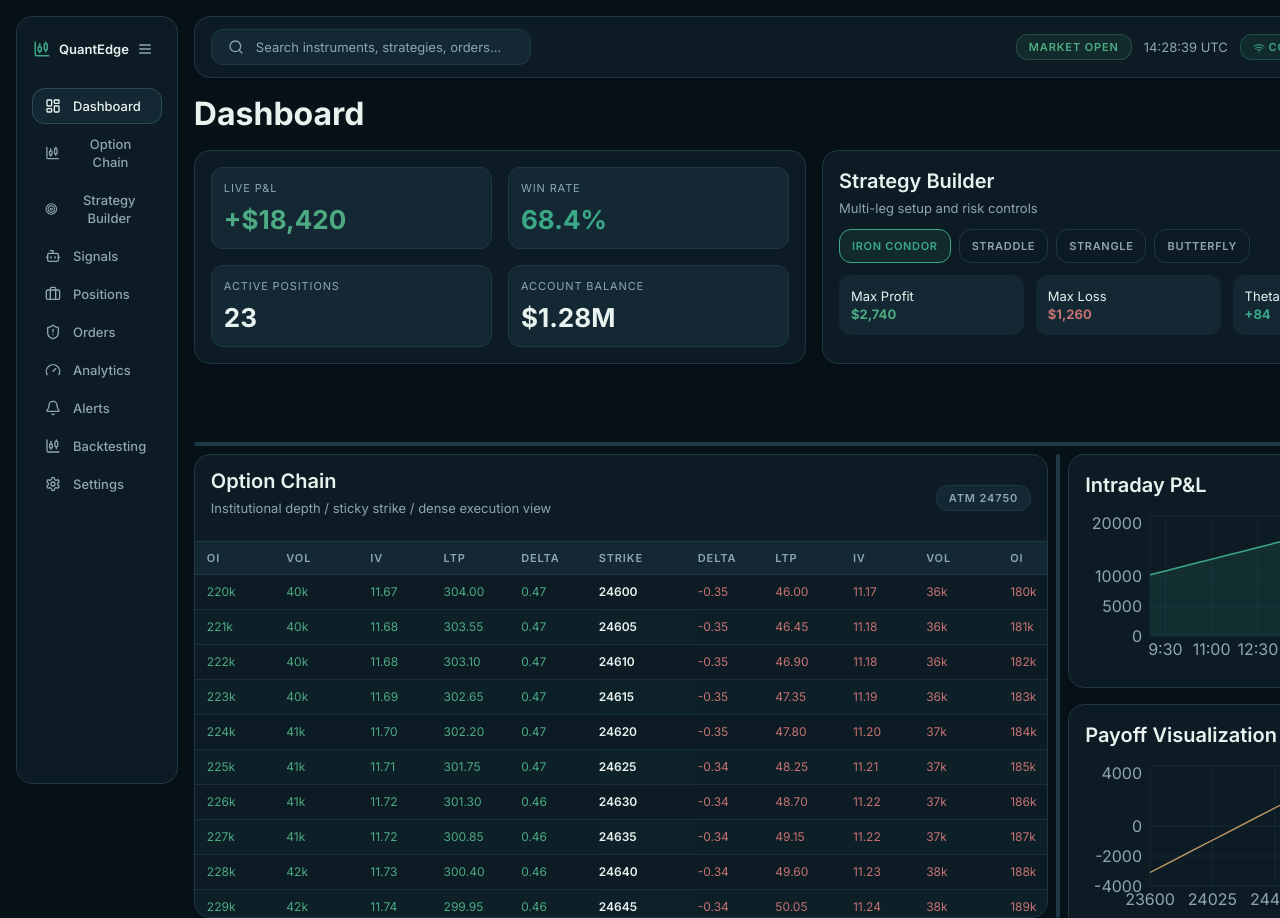
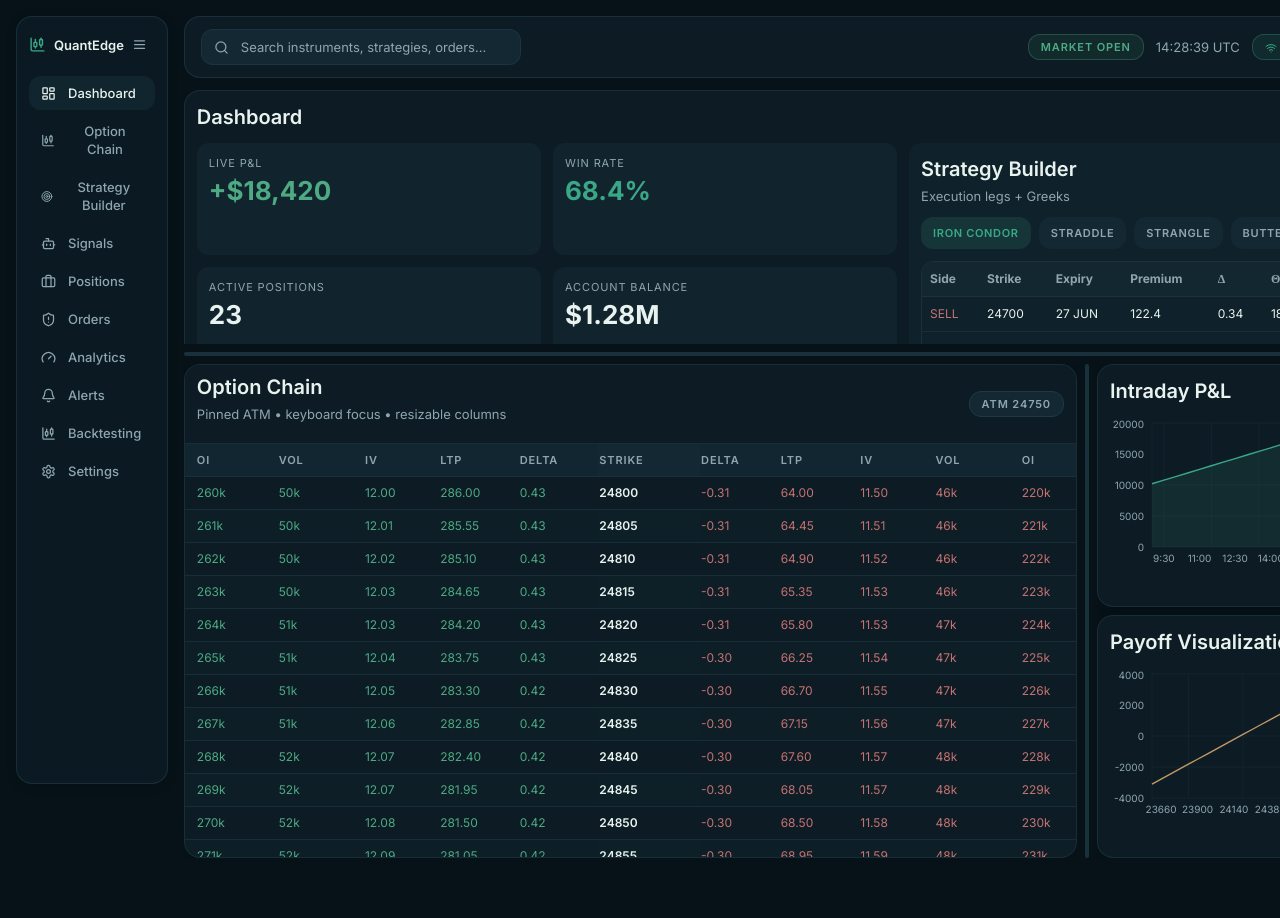
Before and after one commit to JLP-009/hello, a React (Vite) app: page / in a window 1280 px wide. Shown: the top 918 px of the page. After the commit the page ends 858 px from the top, so only its background shows below. Built offline with nearby package versions, Linux system fonts and the light colour scheme.

Commit message:
Refine terminal workspace UX and institutional option-chain behaviors

```diff
--- a/src/App.tsx
+++ b/src/App.tsx
@@ -1,4 +1,4 @@
-import { useMemo } from 'react'
+import { useMemo, useState } from 'react'
 import { Bell, Bot, Briefcase, CandlestickChart, Gauge, LayoutDashboard, Menu, Search, Settings, ShieldAlert, Target, UserCircle2, Wifi } from 'lucide-react'
 import { motion } from 'framer-motion'
 import { Area, AreaChart, CartesianGrid, Line, LineChart, ResponsiveContainer, Tooltip, XAxis, YAxis } from 'recharts'
@@ -8,66 +8,80 @@ import { navItems, useTerminalStore } from './store/useTerminalStore'
 import { Badge, Card, SectionHeading } from './components/ui'
 
 type OptionRow = { callOi: string; callVolume: string; callIv: string; callLtp: string; callDelta: string; strike: number; putDelta: string; putLtp: string; putIv: string; putVolume: string; putOi: string; bid: string; ask: string; atm: boolean }
+type LegRow = { id: string; side: 'BUY'|'SELL'; strike: number; expiry: string; premium: number; delta: number; theta: number; qty: number; orderType: 'MKT'|'LMT' }
+
 const stats = [['Live P&L', '+$18,420', 'success'], ['Win Rate', '68.4%', 'accent'], ['Active Positions', '23', 'neutral'], ['Account Balance', '$1.28M', 'neutral']] as const
 const navIcon = [LayoutDashboard, CandlestickChart, Target, Bot, Briefcase, ShieldAlert, Gauge, Bell, CandlestickChart, Settings]
-
-const optionRows: OptionRow[] = Array.from({ length: 900 }, (_, i) => {
-  const strike = 24200 + i * 5
-  return { strike, atm: strike === 24750, callOi: `${140 + i}k`, callVolume: `${20 + Math.floor(i / 4)}k`, callIv: (11 + i / 120).toFixed(2), callLtp: (340 - i * 0.45).toFixed(2), callDelta: (0.55 - i * 0.001).toFixed(2), putDelta: (-0.43 + i * 0.001).toFixed(2), putLtp: (10 + i * 0.45).toFixed(2), putIv: (10.5 + i / 120).toFixed(2), putVolume: `${16 + Math.floor(i / 4)}k`, putOi: `${100 + i}k`, bid: (120 + i * 0.22).toFixed(2), ask: (121 + i * 0.22).toFixed(2) }
-})
-const pnlData = Array.from({ length: 18 }, (_, i) => ({ t: `${9 + Math.floor(i / 2)}:${i % 2 === 0 ? '00' : '30'}`, pnl: 10200 + i * 650 - (i > 12 ? (i - 12) * 420 : 0) }))
-const payoffData = Array.from({ length: 22 }, (_, i) => ({ x: 23600 + i * 85, y: -3100 + i * 430 - Math.max(0, i - 12) * 510 }))
+const optionRows: OptionRow[] = Array.from({ length: 1200 }, (_, i) => { const strike = 24200 + i * 5; return { strike, atm: strike === 24750, callOi: `${140 + i}k`, callVolume: `${20 + Math.floor(i / 4)}k`, callIv: (11 + i / 120).toFixed(2), callLtp: (340 - i * 0.45).toFixed(2), callDelta: (0.55 - i * 0.001).toFixed(2), putDelta: (-0.43 + i * 0.001).toFixed(2), putLtp: (10 + i * 0.45).toFixed(2), putIv: (10.5 + i / 120).toFixed(2), putVolume: `${16 + Math.floor(i / 4)}k`, putOi: `${100 + i}k`, bid: (120 + i * 0.22).toFixed(2), ask: (121 + i * 0.22).toFixed(2) } })
 
 const columns: ColumnDef<OptionRow>[] = [
-  { accessorKey: 'callOi', header: 'OI', size: 84 }, { accessorKey: 'callVolume', header: 'Vol', size: 78 }, { accessorKey: 'callIv', header: 'IV', size: 68 },
-  { accessorKey: 'callLtp', header: 'LTP', size: 72 }, { accessorKey: 'callDelta', header: 'Delta', size: 72 }, { accessorKey: 'strike', header: 'Strike', size: 92 },
-  { accessorKey: 'putDelta', header: 'Delta', size: 72 }, { accessorKey: 'putLtp', header: 'LTP', size: 72 }, { accessorKey: 'putIv', header: 'IV', size: 68 },
-  { accessorKey: 'putVolume', header: 'Vol', size: 78 }, { accessorKey: 'putOi', header: 'OI', size: 84 }, { accessorKey: 'bid', header: 'Bid', size: 72 }, { accessorKey: 'ask', header: 'Ask', size: 72 },
+  { accessorKey: 'callOi', header: 'OI', size: 84 }, { accessorKey: 'callVolume', header: 'Vol', size: 78 }, { accessorKey: 'callIv', header: 'IV', size: 68 }, { accessorKey: 'callLtp', header: 'LTP', size: 72 }, { accessorKey: 'callDelta', header: 'Delta', size: 72 }, { accessorKey: 'strike', header: 'Strike', size: 92 }, { accessorKey: 'putDelta', header: 'Delta', size: 72 }, { accessorKey: 'putLtp', header: 'LTP', size: 72 }, { accessorKey: 'putIv', header: 'IV', size: 68 }, { accessorKey: 'putVolume', header: 'Vol', size: 78 }, { accessorKey: 'putOi', header: 'OI', size: 84 }, { accessorKey: 'bid', header: 'Bid', size: 72 }, { accessorKey: 'ask', header: 'Ask', size: 72 },
+]
+
+const pnlData = Array.from({ length: 24 }, (_, i) => ({ t: `${9 + Math.floor(i / 2)}:${i % 2 === 0 ? '00' : '30'}`, pnl: 10200 + i * 580 - (i > 14 ? (i - 14) * 460 : 0) }))
+const payoffData = Array.from({ length: 31 }, (_, i) => ({ x: 23600 + i * 60, y: -3100 + i * 320 - Math.max(0, i - 18) * 450 }))
+
+const seedLegs: LegRow[] = [
+  { id: '1', side: 'SELL', strike: 24700, expiry: '27 JUN', premium: 122.4, delta: 0.34, theta: 18.2, qty: 75, orderType: 'LMT' },
+  { id: '2', side: 'BUY', strike: 24900, expiry: '27 JUN', premium: 61.8, delta: 0.21, theta: 9.7, qty: 75, orderType: 'LMT' },
 ]
 
 export function App() {
   const { activeNav, sidebarCollapsed, setActiveNav, toggleSidebar, strategyPreset, setStrategyPreset } = useTerminalStore()
+  const [selectedStrike, setSelectedStrike] = useState<number>(24750)
+  const [selectedRow, setSelectedRow] = useState<string | null>(null)
+  const [legs] = useState(seedLegs)
+
   const table = useReactTable({ data: optionRows, columns, getCoreRowModel: getCoreRowModel(), columnResizeMode: 'onChange' })
-  const visibleRows = useMemo(() => table.getRowModel().rows.slice(80, 280), [table])
+  const visibleRows = useMemo(() => table.getRowModel().rows.slice(120, 420), [table])
 
   return <div className="min-h-screen bg-terminal-bg-primary font-[Inter] text-terminal-text-primary antialiased">
     <div className="flex">
-      <aside className={`m-4 mr-0 flex h-[calc(100vh-32px)] flex-col rounded-2xl border border-terminal-border-subtle bg-terminal-bg-secondary p-4 shadow-panel transition-all duration-300 ${sidebarCollapsed ? 'w-20' : 'w-64'}`}>
-        <div className="mb-6 flex items-center justify-between"><div className="flex items-center gap-2"><CandlestickChart className="text-terminal-accent-primary" size={18} /><span className={`${sidebarCollapsed ? 'hidden' : ''} text-secondary-sm font-semibold`}>QuantEdge</span></div><button className="rounded-xl p-2 text-terminal-text-secondary hover:bg-terminal-bg-elevated" onClick={toggleSidebar}><Menu size={16} /></button></div>
-        <nav className="space-y-1">{navItems.map((item, idx) => { const Icon = navIcon[idx]; const active = item === activeNav; return <button key={item} onClick={() => setActiveNav(item)} className={`flex w-full items-center gap-3 rounded-xl px-3 py-2 text-secondary-sm font-medium ${active ? 'bg-terminal-bg-elevated text-terminal-text-primary ring-1 ring-terminal-border-strong' : 'text-terminal-text-secondary hover:bg-terminal-bg-elevated/70 hover:text-terminal-text-primary'}`}><Icon size={16} />{!sidebarCollapsed && item}</button> })}</nav>
+      <aside className={`m-4 mr-0 flex h-[calc(100vh-32px)] flex-col rounded-2xl border border-terminal-border-subtle/70 bg-terminal-bg-secondary/90 p-3 shadow-panel transition-all duration-300 ${sidebarCollapsed ? 'w-20' : 'w-60'}`}>
+        <div className="mb-4 flex items-center justify-between"><div className="flex items-center gap-2"><CandlestickChart className="text-terminal-accent-primary" size={17} /><span className={`${sidebarCollapsed ? 'hidden' : ''} text-secondary-sm font-semibold`}>QuantEdge</span></div><button className="rounded-xl p-2 text-terminal-text-secondary hover:bg-terminal-bg-elevated/70" onClick={toggleSidebar}><Menu size={15} /></button></div>
+        <nav className="space-y-1">{navItems.map((item, idx) => { const Icon = navIcon[idx]; const active = item === activeNav; return <button key={item} onClick={() => setActiveNav(item)} className={`flex w-full items-center gap-3 rounded-xl px-3 py-2 text-secondary-sm font-medium transition-colors ${active ? 'bg-terminal-bg-elevated/80 text-terminal-text-primary' : 'text-terminal-text-secondary hover:bg-terminal-bg-elevated/50 hover:text-terminal-text-primary'}`}><Icon size={15} />{!sidebarCollapsed && item}</button> })}</nav>
       </aside>
 
       <main className="flex-1 p-4">
-        <Card className="mb-4 bg-terminal-bg-secondary px-4 py-3"><div className="flex items-center justify-between"><div className="flex min-w-[320px] items-center gap-3 rounded-xl border border-terminal-border-subtle bg-terminal-bg-elevated px-4 py-2"><Search size={16} className="text-terminal-text-secondary" /><span className="text-secondary-sm text-terminal-text-secondary">Search instruments, strategies, orders...</span></div><div className="flex items-center gap-3"><Badge tone="success">Market Open</Badge><span className="text-secondary-sm text-terminal-text-secondary">14:28:39 UTC</span><Badge tone="accent"><Wifi size={12} className="inline"/> Connected</Badge><Bell size={16} className="text-terminal-text-secondary" /><UserCircle2 size={18} className="text-terminal-text-secondary" /></div></div></Card>
+        <div className="mb-3 rounded-2xl border border-terminal-border-subtle/70 bg-terminal-bg-secondary px-4 py-3"><div className="flex items-center justify-between"><div className="flex min-w-[320px] items-center gap-3 rounded-xl border border-terminal-border-subtle/70 bg-terminal-bg-elevated px-3 py-2"><Search size={15} className="text-terminal-text-secondary" /><span className="text-secondary-sm text-terminal-text-secondary">Search instruments, strategies, orders...</span></div><div className="flex items-center gap-3"><Badge tone="success">Market Open</Badge><span className="text-secondary-sm text-terminal-text-secondary">14:28:39 UTC</span><Badge tone="accent"><Wifi size={12} className="inline"/> Connected</Badge><Bell size={15} className="text-terminal-text-secondary" /><UserCircle2 size={17} className="text-terminal-text-secondary" /></div></div></div>
 
-        <h1 className="mb-4 text-page-title font-bold">Dashboard</h1>
-
-        <PanelGroup direction="vertical" className="h-[calc(100vh-180px)]">
-          <Panel defaultSize={38} minSize={30}>
-            <div className="grid grid-cols-1 gap-4 xl:grid-cols-2">
-              <Card className="p-4"><div className="grid grid-cols-2 gap-4">{stats.map(([l, v, tone]) => <motion.div whileHover={{ y: -2 }} key={l} className="rounded-xl border border-terminal-border-subtle bg-terminal-bg-elevated p-3"><p className="text-label-xs uppercase tracking-[0.08em] text-terminal-text-secondary">{l}</p><p className={`mt-2 text-value-xl font-bold ${tone === 'success' ? 'text-terminal-success' : tone === 'accent' ? 'text-terminal-accent-primary' : 'text-terminal-text-primary'}`}>{v}</p></motion.div>)}</div></Card>
-              <Card className="p-4"><SectionHeading title="Strategy Builder" subtitle="Multi-leg setup and risk controls" /><div className="mb-3 flex flex-wrap gap-2">{['Iron Condor', 'Straddle', 'Strangle', 'Butterfly'].map((p) => <button key={p} onClick={() => setStrategyPreset(p)} className={`rounded-xl border px-3 py-2 text-label-xs font-semibold uppercase tracking-[0.06em] ${strategyPreset === p ? 'border-terminal-accent-primary bg-terminal-accent-primary/10 text-terminal-accent-primary' : 'border-terminal-border-subtle text-terminal-text-secondary hover:bg-terminal-bg-elevated'}`}>{p}</button>)}</div><div className="grid grid-cols-3 gap-3 text-secondary-sm"><div className="rounded-xl bg-terminal-bg-elevated p-3">Max Profit<br/><b className="text-terminal-success">$2,740</b></div><div className="rounded-xl bg-terminal-bg-elevated p-3">Max Loss<br/><b className="text-terminal-danger">$1,260</b></div><div className="rounded-xl bg-terminal-bg-elevated p-3">Theta<br/><b className="text-terminal-accent-primary">+84</b></div></div></Card>
+        <PanelGroup autoSaveId="terminal-workspace-v1" direction="vertical" className="h-[calc(100vh-132px)]">
+          <Panel defaultSize={34} minSize={24} collapsible>
+            <div className="rounded-2xl border border-terminal-border-subtle/60 bg-terminal-bg-secondary p-3">
+              <div className="mb-3 flex items-center justify-between"><h1 className="text-section-title font-semibold">Dashboard</h1><Badge tone="neutral">Workspace: Core</Badge></div>
+              <div className="grid grid-cols-1 gap-3 xl:grid-cols-7">
+                <div className="xl:col-span-4 grid grid-cols-2 gap-3">{stats.map(([l, v, tone]) => <motion.div whileHover={{ y: -1 }} key={l} className="rounded-xl bg-terminal-bg-elevated/70 p-3"><p className="text-label-xs uppercase tracking-[0.08em] text-terminal-text-secondary">{l}</p><p className={`mt-1 text-value-xl font-bold ${tone === 'success' ? 'text-terminal-success' : tone === 'accent' ? 'text-terminal-accent-primary' : 'text-terminal-text-primary'}`}>{v}</p></motion.div>)}</div>
+                <div className="xl:col-span-3 rounded-xl bg-terminal-bg-elevated/40 p-3">
+                  <SectionHeading title="Strategy Builder" subtitle="Execution legs + Greeks" />
+                  <div className="mb-3 flex flex-wrap gap-2">{['Iron Condor', 'Straddle', 'Strangle', 'Butterfly'].map((p) => <button key={p} onClick={() => setStrategyPreset(p)} className={`rounded-xl px-3 py-2 text-label-xs font-semibold uppercase tracking-[0.06em] ${strategyPreset === p ? 'bg-terminal-accent-primary/15 text-terminal-accent-primary' : 'bg-terminal-bg-elevated text-terminal-text-secondary hover:text-terminal-text-primary'}`}>{p}</button>)}</div>
+                  <div className="overflow-auto rounded-xl border border-terminal-border-subtle/70"><table className="w-full text-[12px]"><thead className="bg-terminal-bg-elevated/80 text-terminal-text-secondary"><tr><th className="px-2 py-2 text-left">Side</th><th className="px-2 py-2 text-left">Strike</th><th className="px-2 py-2 text-left">Expiry</th><th className="px-2 py-2 text-left">Premium</th><th className="px-2 py-2 text-left">Δ</th><th className="px-2 py-2 text-left">Θ</th><th className="px-2 py-2 text-left">Qty</th><th className="px-2 py-2 text-left">Type</th></tr></thead><tbody>{legs.map((leg)=><tr key={leg.id} className="border-t border-terminal-border-subtle/60"><td className={`px-2 py-2 ${leg.side==='BUY'?'text-terminal-success':'text-terminal-danger'}`}>{leg.side}</td><td className="px-2 py-2">{leg.strike}</td><td className="px-2 py-2">{leg.expiry}</td><td className="px-2 py-2">{leg.premium}</td><td className="px-2 py-2">{leg.delta}</td><td className="px-2 py-2">{leg.theta}</td><td className="px-2 py-2">{leg.qty}</td><td className="px-2 py-2">{leg.orderType}</td></tr>)}</tbody></table></div>
+                </div>
+              </div>
             </div>
           </Panel>
-          <PanelResizeHandle className="my-2 h-1 rounded bg-terminal-border-subtle" />
-          <Panel defaultSize={62} minSize={40}>
-            <PanelGroup direction="horizontal">
-              <Panel defaultSize={70} minSize={55}>
-                <Card className="h-full overflow-hidden">
-                  <div className="flex items-center justify-between border-b border-terminal-border-subtle px-4 py-3"><SectionHeading title="Option Chain" subtitle="Institutional depth / sticky strike / dense execution view" /><Badge>ATM 24750</Badge></div>
-                  <div className="h-[calc(100%-84px)] overflow-auto"><table className="w-[1060px] table-fixed text-[12px]">
-                    <thead className="sticky top-0 z-20 bg-terminal-bg-elevated"><tr>{table.getFlatHeaders().map((h, i) => <th key={h.id} style={{ width: h.getSize() }} className={`group relative border-b border-terminal-border-subtle py-2 text-left text-label-xs font-semibold uppercase tracking-[0.08em] text-terminal-text-secondary ${i === 0 ? 'pl-3' : ''} ${h.id.includes('strike') ? 'sticky left-[374px] z-30 bg-terminal-bg-elevated text-terminal-text-primary' : ''}`}>{flexRender(h.column.columnDef.header, h.getContext())}<div onMouseDown={h.getResizeHandler()} onTouchStart={h.getResizeHandler()} className="absolute right-0 top-0 h-full w-1 cursor-col-resize bg-transparent group-hover:bg-terminal-border-strong"/></th>)}</tr></thead>
-                    <tbody>{visibleRows.map((row, rI) => <tr key={row.id} tabIndex={0} className={`${rI % 2 === 0 ? 'bg-transparent' : 'bg-terminal-bg-elevated/25'} border-b border-terminal-border-subtle/70 ${row.original.atm ? 'bg-terminal-accent-primary/12' : ''} hover:bg-terminal-bg-elevated focus-within:bg-terminal-bg-elevated`}>
-                      {row.getVisibleCells().map((cell, cI) => <td key={cell.id} className={`py-2 ${cI === 0 ? 'pl-3' : ''} ${cell.column.id.includes('strike') ? 'sticky left-[374px] z-10 bg-inherit font-semibold text-terminal-text-primary' : ''} ${['callOi','callVolume','callIv','callLtp','callDelta'].includes(cell.column.id) ? 'text-terminal-success' : ''} ${['putDelta','putLtp','putIv','putVolume','putOi'].includes(cell.column.id) ? 'text-terminal-danger' : ''}`}>{flexRender(cell.column.columnDef.cell, cell.getContext())}</td>)}
-                    </tr>)}</tbody>
+
+          <PanelResizeHandle className="my-2 h-1 rounded bg-terminal-border-subtle/80" />
+
+          <Panel defaultSize={66} minSize={42}>
+            <PanelGroup autoSaveId="terminal-main-split-v1" direction="horizontal">
+              <Panel defaultSize={72} minSize={58} collapsible>
+                <Card className="h-full overflow-hidden border-terminal-border-subtle/60 bg-terminal-bg-secondary">
+                  <div className="sticky top-0 z-40 flex items-center justify-between border-b border-terminal-border-subtle/60 bg-terminal-bg-secondary px-3 py-2"><SectionHeading title="Option Chain" subtitle="Pinned ATM • keyboard focus • resizable columns" /><Badge>ATM {selectedStrike}</Badge></div>
+                  <div className="h-[calc(100%-76px)] overflow-auto"><table className="w-[1088px] table-fixed text-[12px]">
+                    <thead className="sticky top-0 z-30 bg-terminal-bg-elevated/95"><tr>{table.getFlatHeaders().map((h) => <th key={h.id} style={{ width: h.getSize() }} className={`group relative border-b border-terminal-border-subtle/70 py-2 text-left text-label-xs font-semibold uppercase tracking-[0.08em] text-terminal-text-secondary ${h.id.includes('callOi') ? 'pl-3' : ''} ${h.id.includes('strike') ? 'sticky left-[374px] z-40 bg-terminal-bg-elevated text-terminal-text-primary' : ''}`}>{flexRender(h.column.columnDef.header, h.getContext())}<div onMouseDown={h.getResizeHandler()} onTouchStart={h.getResizeHandler()} className="absolute right-0 top-0 h-full w-1 cursor-col-resize bg-transparent hover:bg-terminal-border-strong" /></th>)}</tr></thead>
+                    <tbody>{visibleRows.map((row, idx) => { const isSelected = selectedRow === row.id; const isAtm = row.original.atm; return <tr key={row.id} tabIndex={0} onClick={() => { setSelectedRow(row.id); setSelectedStrike(row.original.strike) }} className={`${idx % 2 === 0 ? 'bg-transparent' : 'bg-terminal-bg-elevated/20'} ${isSelected ? 'bg-terminal-bg-elevated/70' : ''} ${isAtm ? 'sticky top-[34px] z-20 bg-terminal-accent-primary/15' : ''} border-b border-terminal-border-subtle/60 hover:bg-terminal-bg-elevated/55 focus-within:bg-terminal-bg-elevated/65`}>
+                      {row.getVisibleCells().map((cell) => <td key={cell.id} className={`py-[7px] ${cell.column.id.includes('callOi') ? 'pl-3' : ''} ${cell.column.id.includes('strike') ? 'sticky left-[374px] z-30 bg-inherit font-semibold text-terminal-text-primary' : ''} ${['callOi','callVolume','callIv','callLtp','callDelta'].includes(cell.column.id) ? 'text-terminal-success' : ''} ${['putDelta','putLtp','putIv','putVolume','putOi'].includes(cell.column.id) ? 'text-terminal-danger' : ''}`}>{flexRender(cell.column.columnDef.cell, cell.getContext())}</td>)}
+                    </tr>})}</tbody>
                   </table></div>
                 </Card>
               </Panel>
-              <PanelResizeHandle className="mx-2 w-1 rounded bg-terminal-border-subtle" />
-              <Panel defaultSize={30} minSize={25}>
-                <div className="grid h-full gap-4">
-                  <Card className="p-4"><SectionHeading title="Intraday P&L" /><div className="h-40"><ResponsiveContainer><AreaChart data={pnlData}><CartesianGrid stroke="#1E3945" strokeOpacity={0.45} /><XAxis dataKey="t" stroke="#8EA6AF" tickLine={false} axisLine={false} /><YAxis stroke="#8EA6AF" tickLine={false} axisLine={false} /><Tooltip contentStyle={{ background: '#132833', border: '1px solid #2B4B57', borderRadius: 8 }} /><Area dataKey="pnl" stroke="#3AA886" strokeWidth={1.5} fill="#3AA88633" /></AreaChart></ResponsiveContainer></div></Card>
-                  <Card className="p-4"><SectionHeading title="Payoff Visualization" /><div className="h-40"><ResponsiveContainer><LineChart data={payoffData}><CartesianGrid stroke="#1E3945" strokeOpacity={0.45} /><XAxis dataKey="x" stroke="#8EA6AF" tickLine={false} axisLine={false} /><YAxis stroke="#8EA6AF" tickLine={false} axisLine={false} /><Tooltip contentStyle={{ background: '#132833', border: '1px solid #2B4B57', borderRadius: 8 }} /><Line dataKey="y" stroke="#C39A63" strokeWidth={1.4} dot={false} /></LineChart></ResponsiveContainer></div></Card>
+
+              <PanelResizeHandle className="mx-2 w-1 rounded bg-terminal-border-subtle/80" />
+
+              <Panel defaultSize={28} minSize={24} collapsible>
+                <div className="grid h-full gap-2">
+                  <Card className="p-3 border-terminal-border-subtle/60 bg-terminal-bg-secondary"><SectionHeading title="Intraday P&L" /><div className="h-40"><ResponsiveContainer><AreaChart margin={{ top: 6, right: 6, bottom: 0, left: -18 }} data={pnlData}><CartesianGrid stroke="#1E3945" strokeOpacity={0.3} /><XAxis dataKey="t" tick={{ fontSize: 10 }} stroke="#8EA6AF" tickLine={false} axisLine={false} /><YAxis tick={{ fontSize: 10 }} stroke="#8EA6AF" tickLine={false} axisLine={false} /><Tooltip cursor={{ stroke: '#2B4B57', strokeDasharray: '4 2' }} contentStyle={{ background: '#132833', border: '1px solid #2B4B57', borderRadius: 8, fontSize: 11 }} /><Area dataKey="pnl" stroke="#3AA886" strokeWidth={1.4} fill="#3AA8862e" /></AreaChart></ResponsiveContainer></div></Card>
+                  <Card className="p-3 border-terminal-border-subtle/60 bg-terminal-bg-secondary"><SectionHeading title="Payoff Visualization" /><div className="h-40"><ResponsiveContainer><LineChart margin={{ top: 6, right: 6, bottom: 0, left: -18 }} data={payoffData}><CartesianGrid stroke="#1E3945" strokeOpacity={0.3} /><XAxis tick={{ fontSize: 10 }} dataKey="x" stroke="#8EA6AF" tickLine={false} axisLine={false} /><YAxis tick={{ fontSize: 10 }} stroke="#8EA6AF" tickLine={false} axisLine={false} /><Tooltip cursor={{ stroke: '#2B4B57', strokeDasharray: '4 2' }} contentStyle={{ background: '#132833', border: '1px solid #2B4B57', borderRadius: 8, fontSize: 11 }} /><Line dataKey="y" stroke="#C39A63" strokeWidth={1.35} dot={false} activeDot={{ r: 2 }} /></LineChart></ResponsiveContainer></div></Card>
                 </div>
               </Panel>
             </PanelGroup>
```
